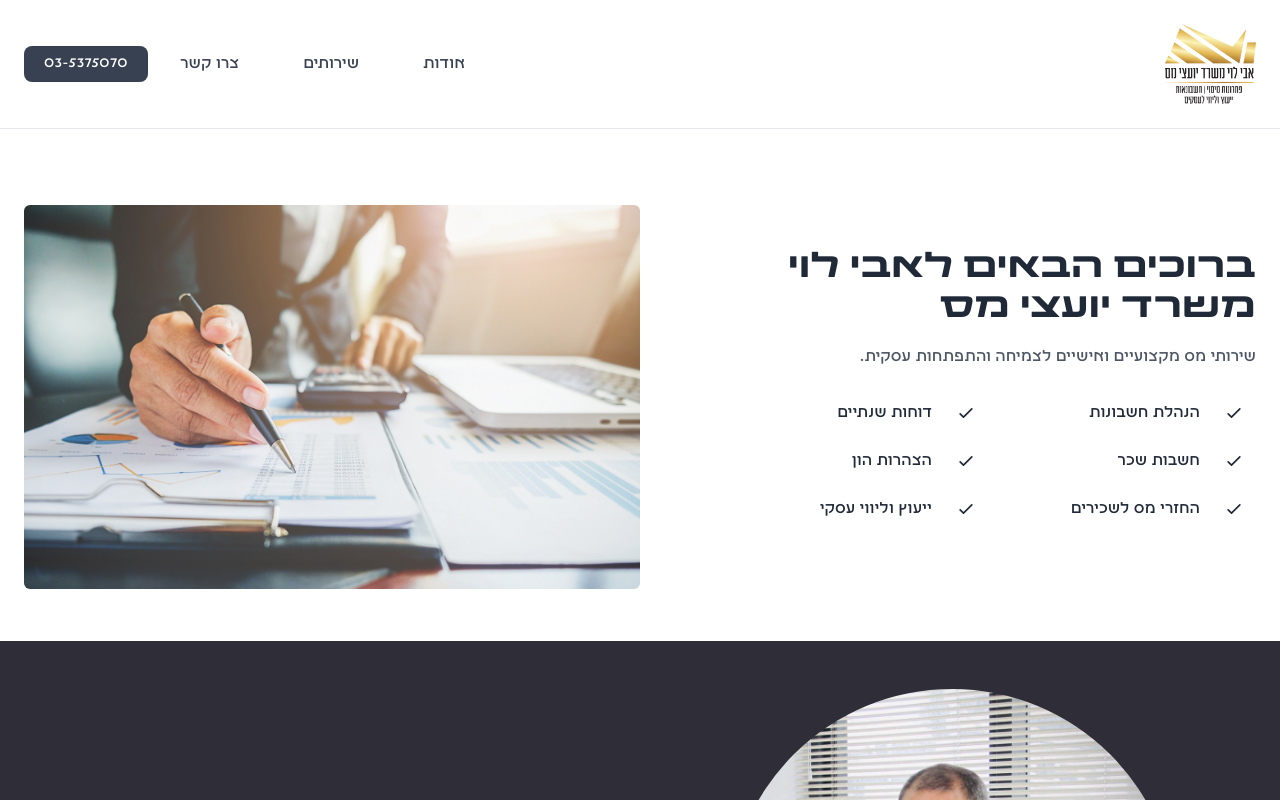
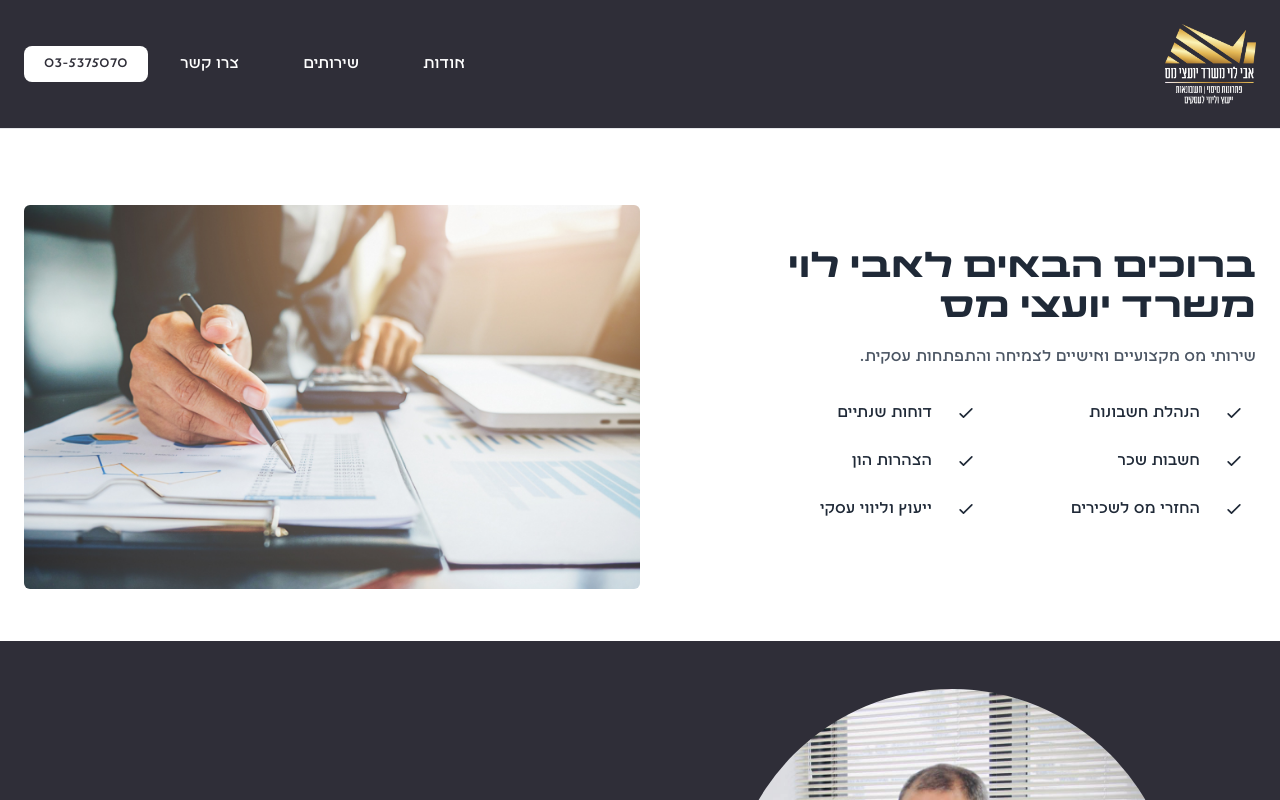
Before and after one commit to yuvalnsn/avi-tax-website, a website: page build/index.html in a window 1280 px wide. Shown: the top 800 px of the page. Drawn offline with nearby package versions, Linux system fonts and the light colour scheme.

Commit message:
avi asked to changed header color

```diff
--- a/build/index.html
+++ b/build/index.html
@@ -62,11 +62,11 @@
 
 <header class="bg-white dark:bg-gray-900">
     <!--    navbar-->
-    <nav x-data="{ isOpen: false }" class="border-b dark:border-gray-700">
+    <nav x-data="{ isOpen: false }" class="border-b bg-greyNew dark:border-gray-700">
         <div class="container px-6 py-6 mx-auto lg:flex lg:justify-between lg:items-center">
             <div class="flex items-center justify-between">
                 <a href="#">
-                    <img class="w-auto h-20 sm:h-20" src="assets/AviLevi_Logo.png" alt="">
+                    <img class="w-auto h-20 sm:h-20" src="assets/avilogowhite.png" alt="">
                 </a>
 
                 <!-- Mobile menu button -->
@@ -91,16 +91,16 @@
             <div x-cloak :class="[isOpen ? 'translate-x-0 opacity-100 ' : 'opacity-0']"
                  class="absolute inset-x-0 z-20 w-full px-6 py-4 transition-all duration-300 ease-in-out bg-white shadow-md lg:bg-transparent lg:dark:bg-transparent lg:shadow-none dark:bg-gray-900 lg:mt-0 lg:p-0 lg:top-0 lg:relative lg:w-auto lg:opacity-100 lg:translate-x-0 lg:flex lg:items-center">
                 <div class="flex flex-col space-y-8 lg:flex-row lg:items-center lg:space-y-0 lg:-px-8">
-                    <a class="block font-medium text-gray-700 dark:text-gray-200 lg:mx-8 hover:text-gray-900 dark:hover:text-gray-400 hover:underline"
+                    <a class="block font-medium text-white dark:text-gray-200 lg:mx-8 hover:text-gray-900 dark:hover:text-gray-400 hover:underline"
                        href="#about">אודות</a>
-                    <a class="block font-medium text-gray-700 dark:text-gray-200 lg:mx-8 hover:text-gray-900 dark:hover:text-gray-400 hover:underline"
+                    <a class="block font-medium text-white dark:text-gray-200 lg:mx-8 hover:text-gray-900 dark:hover:text-gray-400 hover:underline"
                        href="#services">שירותים</a>
                     <a href="#contact"
-                       class="block font-medium text-gray-700 dark:text-gray-200 lg:mx-8 hover:text-gray-900 dark:hover:text-gray-400 hover:underline"
+                       class="block font-medium text-white dark:text-gray-200 lg:mx-8 hover:text-gray-900 dark:hover:text-gray-400 hover:underline"
                     >צרו קשר</a>
 
                     <a href="tel:03-5375070">
-                        <button class="flex items-center justify-center px-5 py-2 text-sm font-medium tracking-wide text-center text-white capitalize transition-colors duration-300 transform bg-gray-700 rounded-lg hover:bg-gray-600 focus:outline-none focus:bg-gray-600 font-custom">
+                        <button class="flex items-center justify-center px-5 py-2 text-sm font-medium tracking-wide text-center text-greyNew capitalize transition-colors duration-300 transform bg-white rounded-lg hover:bg-gray-600 focus:outline-none focus:bg-gray-600 font-custom">
                             03-5375070
                         </button>
                     </a>
@@ -588,7 +588,7 @@
         <p class="text-sm text-white dark:text-gray-300"> כל הזכויות שמורות אבי לוי משרד יועצי מס בע״מ ©2024</p>
 
         <a href="#">
-            <img class="w-auto h-20" src="/assets/avilogowhite.png" alt="">
+            <img class="w-auto h-20" src="assets/avilogowhite.png" alt="">
         </a>
     </div>
 </footer>
```
Also changed, not shown: build/css/style.css.
